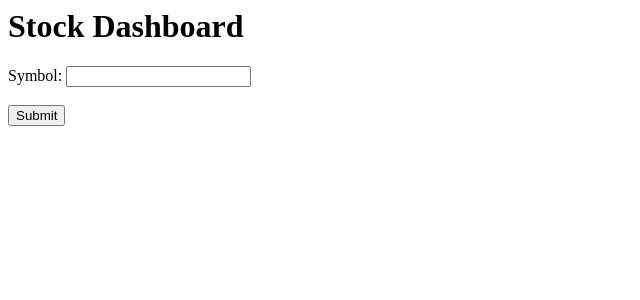
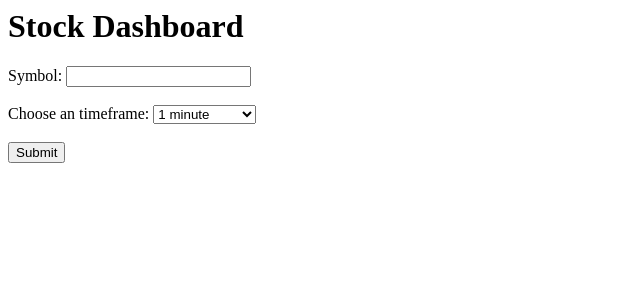
Before and after one commit to stefandobra/03_stock_dashboard, a Flask app: page / in a window 1280 px wide. Shown: the top 300 px of the page, without its empty margins (0-640 px from the left). Run offline with Flask 3, Linux system fonts and the light colour scheme.

Commit message:
Add timeframe selector and wire up price history in POST route

```diff
--- a/app.py
+++ b/app.py
@@ -1,5 +1,6 @@
 from flask import Flask, render_template, request
 from stock_service import get_quote
+from history_service import get_price_history
 
 app = Flask(__name__)
 
@@ -10,9 +11,11 @@ def index():
         return render_template('index.html', quote=quote, symbol=None)
     else:
         symbol = request.form.get('symbol')
+        timeframe = request.form.get('timeframe')
         if symbol:
             quote = get_quote(symbol.upper())
-            return render_template('index.html', quote=quote, symbol=symbol)
+            price_history = get_price_history(symbol.upper(), timeframe)
+            return render_template('index.html', quote=quote, symbol=symbol, price_history=price_history)
         return render_template('index.html', quote=quote)
 
 if __name__ == '__main__':
--- a/templates/index.html
+++ b/templates/index.html
@@ -1,12 +1,38 @@
 <html>
+
 <h1>Stock Dashboard</h1>
 
 <form action="/" method="post">
   <label for="symbol">Symbol:</label>
   <input type="text" id="symbol" name="symbol"><br><br>
-  <input type="submit" value="Submit">
+
+  <label for="timeframe">Choose an timeframe:</label>
+    <select name="timeframe" id="timeframe">
+        <optgroup label="1 Day">
+            <option value="1D">1 minute</option>
+        </optgroup>
+        <optgroup label="5 Days">
+            <option value="5D">15 minutes</option>
+        </optgroup>
+        <optgroup label="1 Month">
+            <option value="1M">1 hour</option>
+        </optgroup>
+        <optgroup label="6 Months">
+            <option value="6M">1 day</option>
+        </optgroup>
+        <optgroup label="1 Year">
+            <option value="1Y">1 week</option>
+        </optgroup>
+        <optgroup label="All">
+            <option value="ALL">1 month</option>
+        </optgroup>
+    </select>
+    <br><br>
+    <input type="submit" value="Submit">
 </form>
+
 {% if quote %}
+
 <h2>Stock: {{ symbol.upper() }}</h2>
 <p>Current price:      {{ quote.c }}</p>
 <p>Daily change:       {{ quote.d }}</p>
@@ -15,7 +41,11 @@
 <p>Daily low:          {{ quote.l }}</p>
 <p>Open price:         {{ quote.o }}</p>
 <p>Previous close:     {{ quote.pc }}</p>
+
 {% elif symbol %}
+
 <h2>Stock: {{ symbol.upper() }} doesn't exist</h2>
+
 {%endif%}
+
 </html>
```
